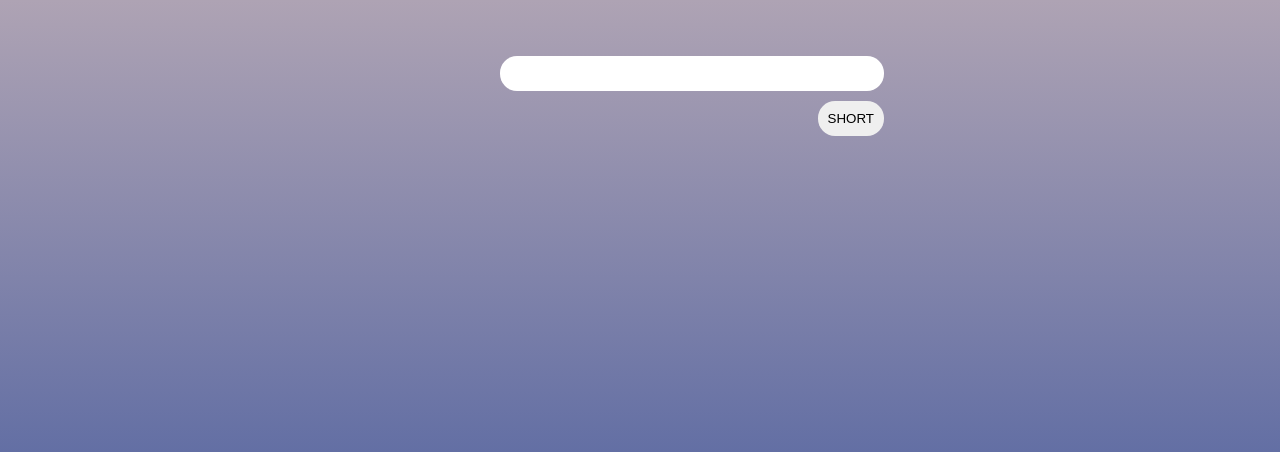
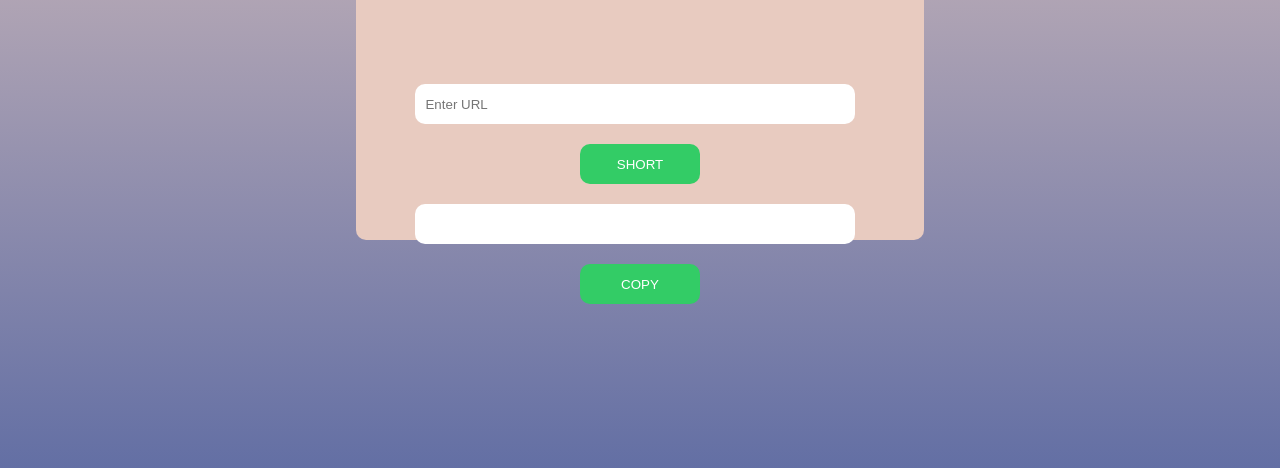
Before and after one commit to Dmitry0792/URL-Shortener, a website: page client/index.html in a window 1280 px wide. Shown: the part 348-816 px from the top of the page. Drawn offline with Linux system fonts and the light colour scheme.

Commit message:
add client

```diff
--- a/client/index.html
+++ b/client/index.html
@@ -8,13 +8,19 @@
   </head>
 
   <body>
-    <div>
+    <div class="container">
       <h1>ShortUrl</h1>
-      <form class="form" id="myForm">
-        <label for="longUrl"></label>
-        <input required type="url" name="longUrl" class="myInput" />
-        <button type="submit">Short</button>
-      </form>
+      <div class="inputs">
+        <form class="form" id="myForm">
+          <label for="longUrl"></label>
+          <input required type="url" name="longUrl" class="myInput" placeholder="Enter URL">
+          <button type="submit">Short</button>
+        </form>
+        <div class="shortUrl">
+          <input class="ret_shortUrl" type="text">
+          <button onclick="onClick()">Copy</button>
+        </div>
+      </div>
     </div>
 
     <script src="index.js"></script>
--- a/client/index.js
+++ b/client/index.js
@@ -1,23 +1,28 @@
 const myForm = document.getElementById("myForm");
-const myInput = document.querySelector(".myInput");
+const ret_shortUrl = document.querySelector(".ret_shortUrl");
 
 myForm.addEventListener("submit", async function (e) {
   e.preventDefault();
 
   const formData = new FormData(this);
-  const searchParams = new URLSearchParams();
-
-  searchParams.append("longUrl", formData.get("longUrl"));
-  console.log(formData.get("longUrl"));
+  const searchParams = Object.fromEntries(formData.entries());
 
   await fetch("http://localhost:5001/createShortUrl", {
     method: "POST",
-    body: searchParams,
+    headers: {
+      "Content-Type": "application/json;charset=utf-8",
+    },
+    body: JSON.stringify(searchParams),
   })
     .then(function (res) {
       return res.text();
     })
     .then(function (text) {
-      myInput.value = text;
+      ret_shortUrl.value = text;
     });
 });
+
+const onClick = () => {
+  navigator.clipboard.writeText(ret_shortUrl.value);
+
+};
--- a/client/style.css
+++ b/client/style.css
@@ -1,5 +1,6 @@
 body {
-    margin: 0 auto;
+  display: flex;
+  justify-content: center;
   padding-top: 80px;
   min-height: 100vh;
   background: linear-gradient(to bottom, #e8cbc0, #636fa4);
@@ -10,9 +11,13 @@ body {
   box-sizing: border-box;
 }
 
-  div {
-    margin-left: 500px;
-    width: 30%;
+.container {
+  border-radius: 10px;
+  text-align: center;
+  background-color: #e8cbc0;
+  padding: 10px;
+  height: 500px;
+  width: 45%;
 }
 
 h1 {
@@ -23,19 +28,23 @@ body {
 
 input {
   margin: 10px auto;
-    display: block;
-    width: 100%;
-    height: 35px;
-    border-radius: 17px;
+  margin-right: 10px;
+  width: 80%;
+  height: 40px;
+  border-radius: 10px;
   border: 0;
   padding: 0 10px;
 }
 
 button {
-    float: right;
-    height: 35px;
-    border-radius: 17px;
+  margin: 10px auto;
+  height: 40px;
+  width: 120px;
+  border-radius: 10px;
   border: 0;
   padding: 0 10px;
   text-transform: uppercase;
+  background-color: #33CC66;
+  color: #fff;
+  cursor: pointer;
 }
--- a/config.json
+++ b/config.json
@@ -2,7 +2,7 @@
 
     "PORT": 5001,
     "baseUrl": "http://localhost:5001/",
-    "mongoUrl": "mongodb://mongo:27017/use",
+    "mongoUrl": "mongodb://localhost:27017/use",
     "expireAt": "15d",
     "resolveJsonModule": true
 
--- a/index.js
+++ b/index.js
@@ -10,7 +10,6 @@ const app = express();
 
 app.use(express.static("./client"));
 app.use(express.json({extended: false}));
-//app.use(express.urlencoded({ extended: false }));
 
 // Connect to db
 mongoose
```
Lines whose indentation alone changed are shown as unchanged.
